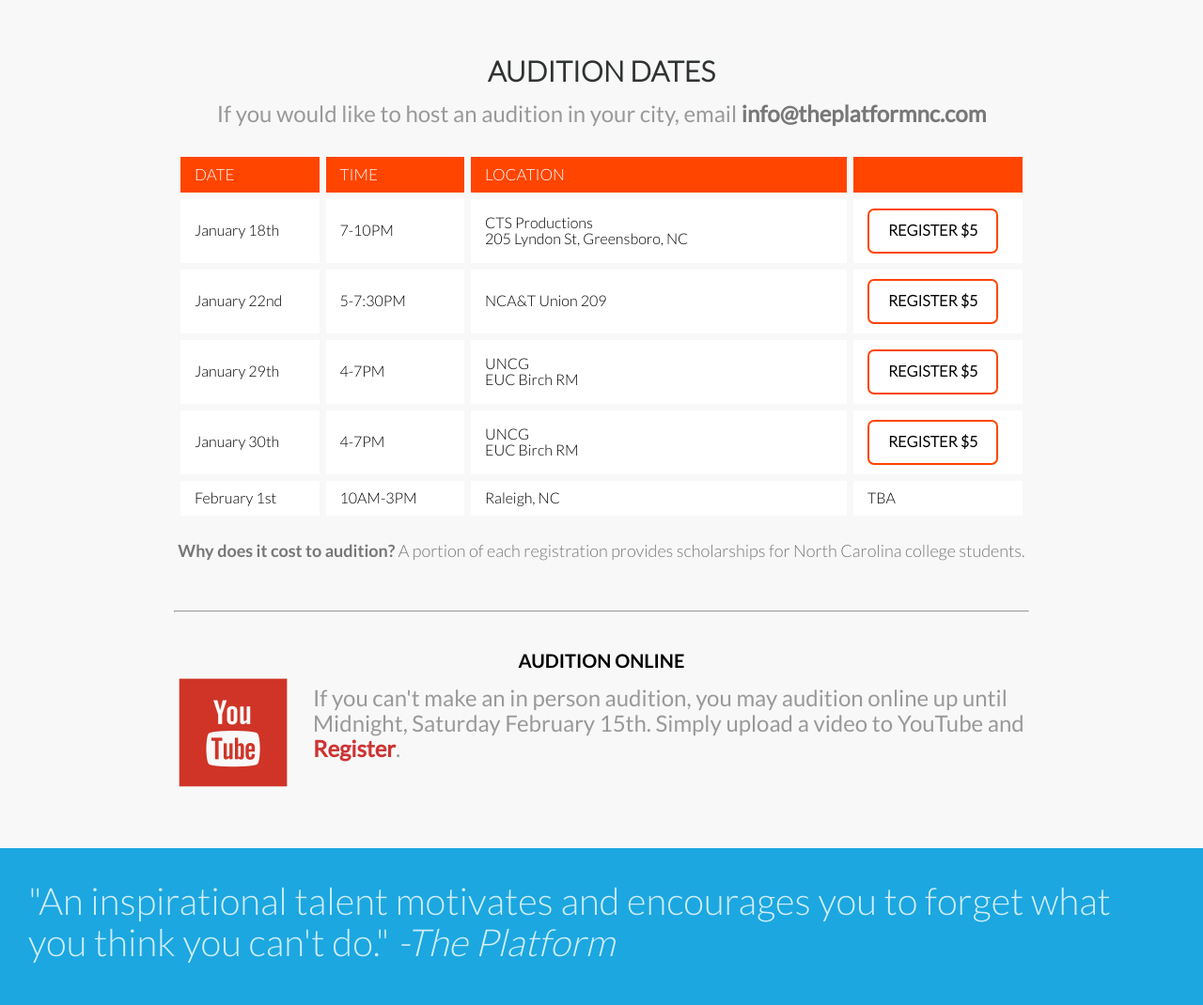
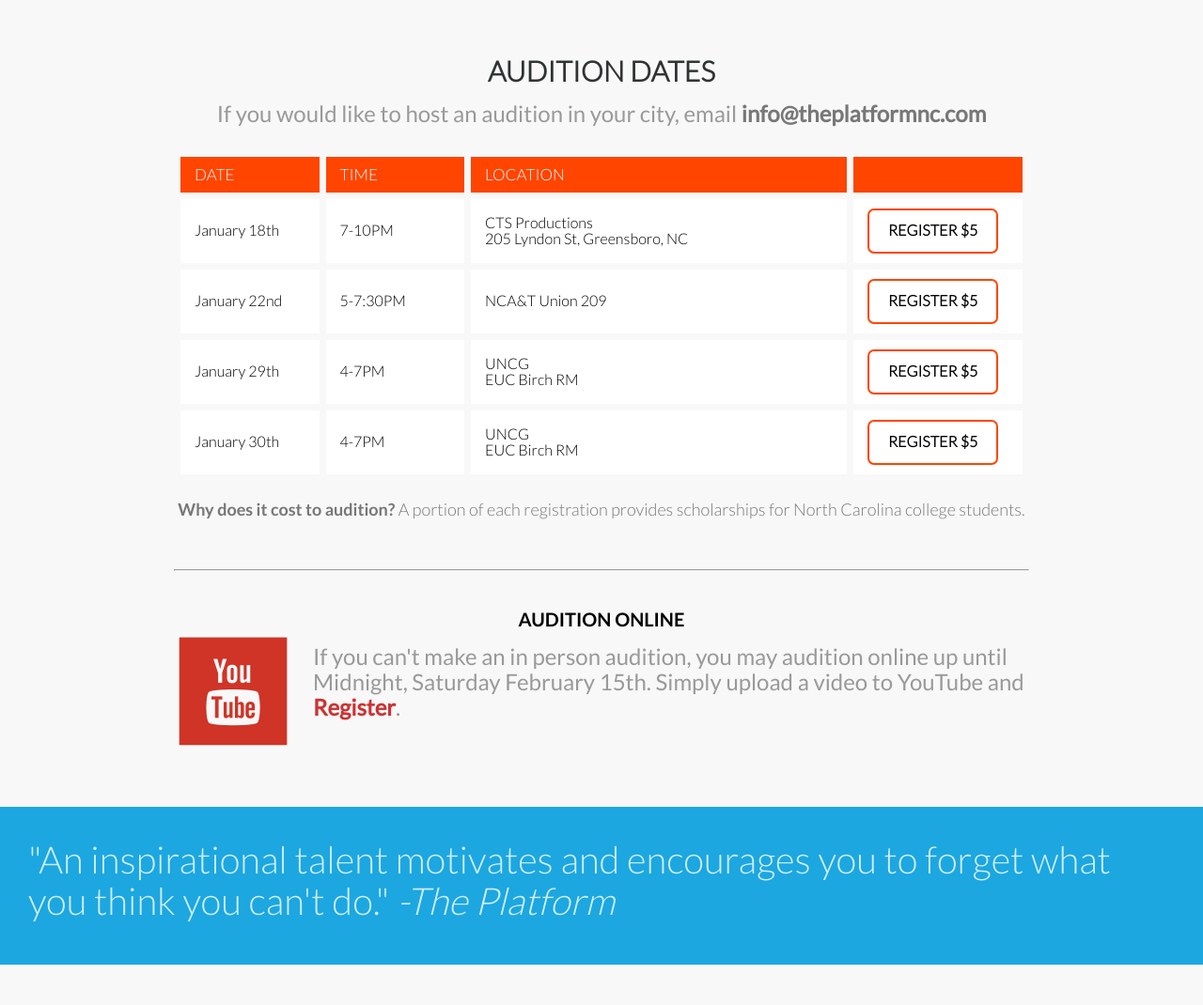
Before and after one commit to marcusbattle/landing-2014, a WordPress theme: template home.php in a window 1280 px wide. Shown: the part 1721-2791 px from the top of the page at 94% size. Run offline with PHP 8.4 and a stand-in for WordPress, Linux system fonts and the light colour scheme; the site name, menu and one post (Sample post) are stand-ins, and other content is empty; some libraries are stand-ins or nearby versions.

Commit message:
removed feb 1st audition

```diff
--- a/home.php
+++ b/home.php
@@ -98,12 +98,6 @@
 							<li>4-7PM</li>
 							<li>UNCG<br />EUC Birch RM</li>
 							<li><a class="btn orange outline" rel="#audition">Register $5</a></li>
-						</ul>
-						<ul>
-							<li>February 1st</li>
-							<li>10AM-3PM</li>
-							<li>Raleigh, NC</li>
-							<li>TBA</li>
 						</ul>
 					</ul>
 				</div>
```
